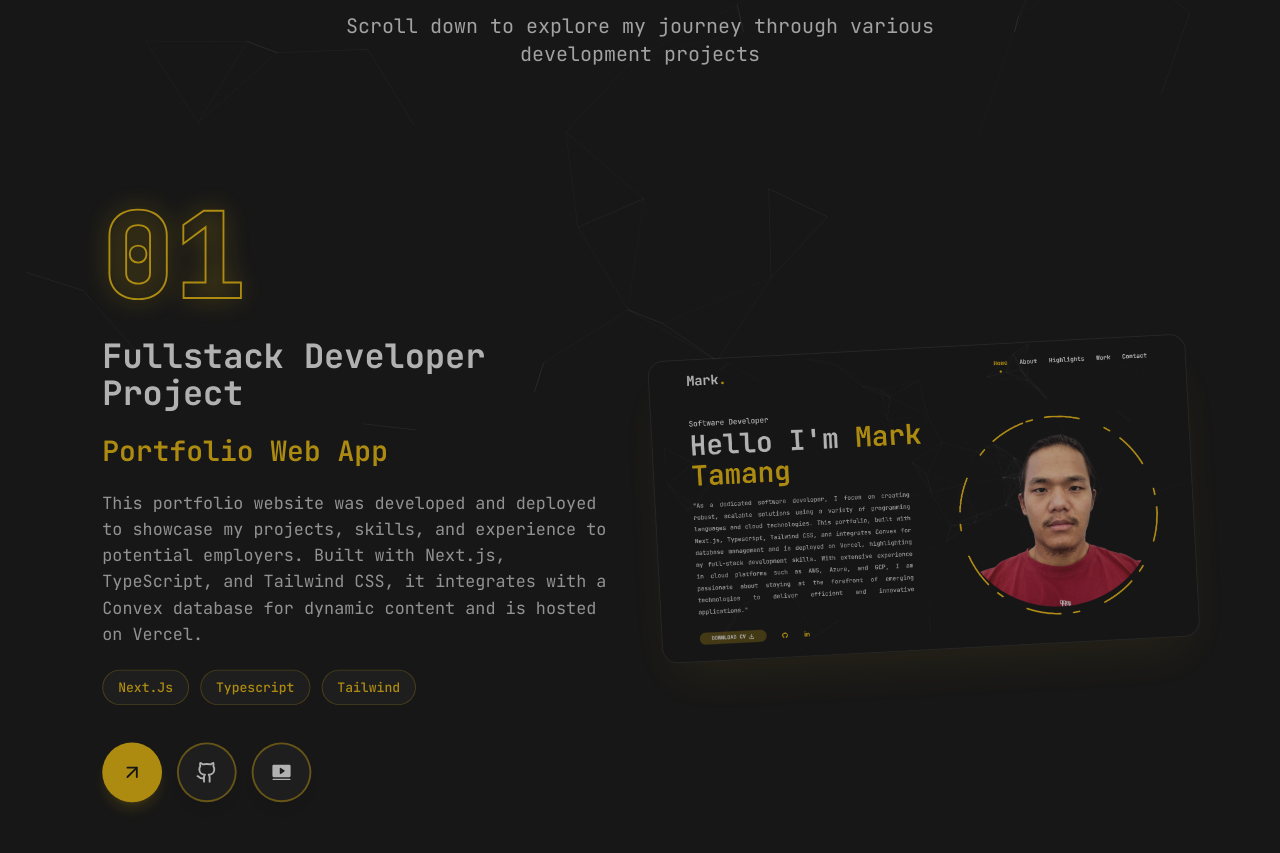
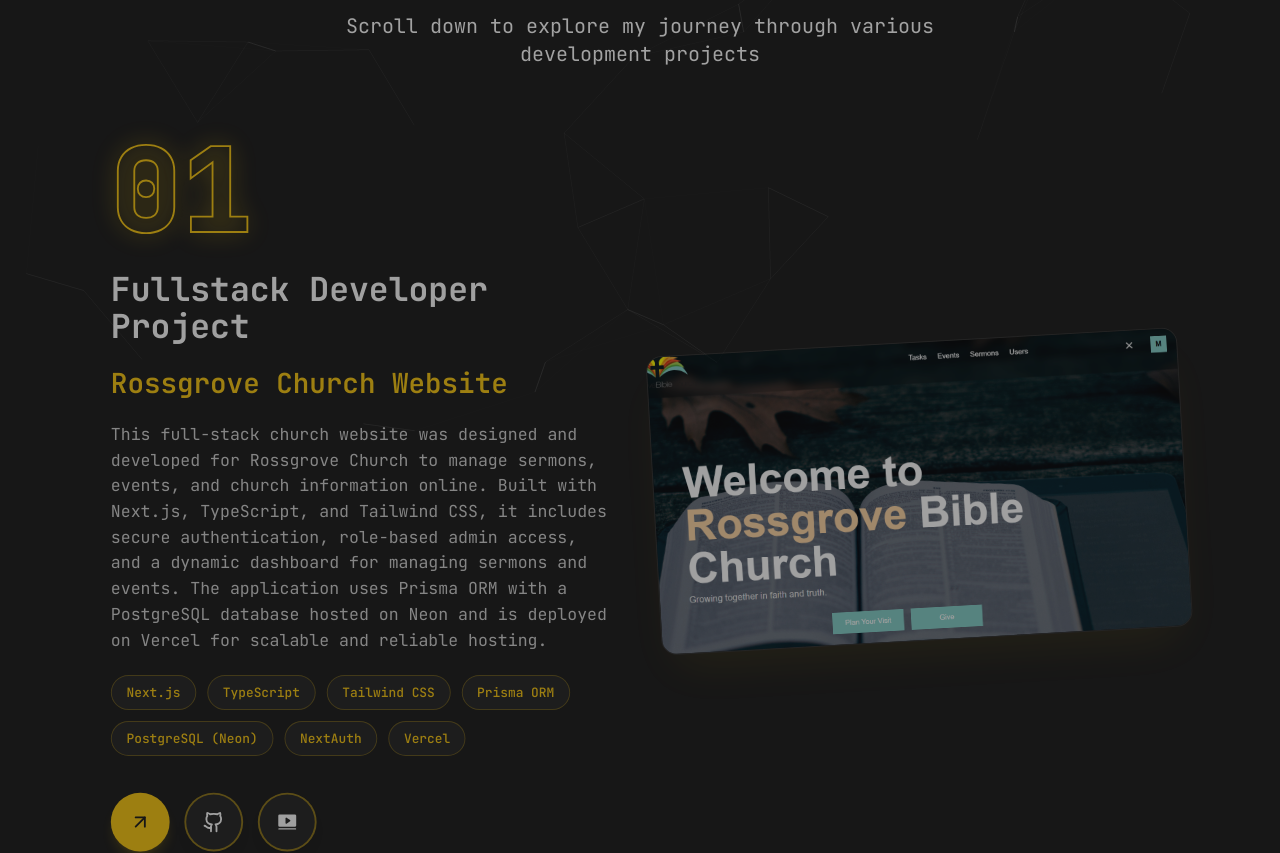
Before and after one commit to marktmng/mark-portfolio, a Next.js app: page /projects in a window 1280 px wide. Shown: the part 342-1195 px from the top of the page. Built offline with nearby package versions, Linux system fonts and the light colour scheme; no server answers.

Commit message:
added rossgrove

```diff
--- a/app/projects/page.jsx
+++ b/app/projects/page.jsx
@@ -10,6 +10,28 @@ const projects = [
   {
     num: "01",
     category: "Fullstack Developer",
+    title: "Rossgrove Church Website",
+    description:
+      "This full-stack church website was designed and developed for Rossgrove Church to manage sermons, events, and church information online. Built with Next.js, TypeScript, and Tailwind CSS, it includes secure authentication, role-based admin access, and a dynamic dashboard for managing sermons and events. The application uses Prisma ORM with a PostgreSQL database hosted on Neon and is deployed on Vercel for scalable and reliable hosting.",
+    stack: [
+      { name: "Next.js" },
+      { name: "TypeScript" },
+      { name: "Tailwind CSS" },
+      { name: "Prisma ORM" },
+      { name: "PostgreSQL (Neon)" },
+      { name: "NextAuth" },
+      { name: "Vercel" },
+    ],
+    image: "/assets/work/rossgrove.png",
+    live: "https://rossgrovechurch.nz",
+    github: {
+      full: "https://github.com/marktmng/rossgrove_church_website.git",
+    },
+    demo: "#",
+  },
+  {
+    num: "02",
+    category: "Fullstack Developer",
     title: "Portfolio Web App",
     description:
       "This portfolio website was developed and deployed to showcase my projects, skills, and experience to potential employers. Built with Next.js, TypeScript, and Tailwind CSS, it integrates with a Convex database for dynamic content and is hosted on Vercel.",
@@ -20,7 +42,7 @@ const projects = [
     demo: "https://marktmg.com/",
   },
   {
-    num: "02",
+    num: "03",
     category: "Fullstack Developer",
     title: "Handi-Hub Web App",
     description:
@@ -44,7 +66,7 @@ const projects = [
     demo: "/assets/videos/handi-hub.mp4",
   },
   {
-    num: "03",
+    num: "04",
     category: "Software Developer",
     title: "Infinite Cloud Service",
     description:
@@ -67,7 +89,7 @@ const projects = [
     // demo: "",
   },
   {
-    num: "04",
+    num: "05",
     category: "Frontend Developer",
     title: "Scheduler Web App",
     description:
@@ -79,7 +101,7 @@ const projects = [
     demo: "/assets/videos/scheduler.mp4",
   },
   {
-    num: "05",
+    num: "06",
     category: "Software Developer",
     title: "E-commerce Web App",
     description:
@@ -93,7 +115,7 @@ const projects = [
     // demo: "",
   },
   {
-    num: "06",
+    num: "07",
     category: "Software Developer",
     title: "Desktop App",
     description:
@@ -118,7 +140,7 @@ const ProjectCard = ({ project, index }) => {
   const scale = useTransform(
     scrollYProgress,
     [0, 0.3, 0.7, 1],
-    [0.8, 1, 1, 0.8]
+    [0.8, 1, 1, 0.8],
   );
   const y = useTransform(scrollYProgress, [0, 0.3, 0.7, 1], [100, 0, 0, -100]);
   const imageRotate = useTransform(scrollYProgress, [0, 0.5, 1], [5, 0, -5]);
@@ -318,7 +340,7 @@ const Work = () => {
   const progressBarWidth = useTransform(
     scrollYProgress,
     [0, 1],
-    ["0%", "100%"]
+    ["0%", "100%"],
   );
 
   return (
```
Also changed, not shown: public/assets/work/rossgrove.png (added).
